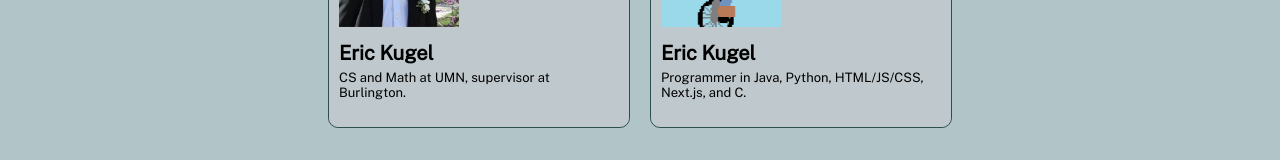
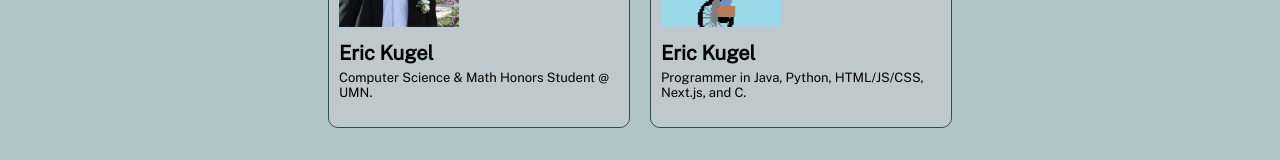
Before and after one commit to EricKugel/homepage-for-my-dog, a Next.js app: page / in a window 1280 px wide. Shown: the part 365-525 px from the top of the page. Built offline with nearby package versions, Linux system fonts and the light colour scheme; no server answers.

Commit message:
Career fair... gotsta have my resume up

```diff
--- a/pages/index.js
+++ b/pages/index.js
@@ -22,7 +22,7 @@ const App = () => {
           image = "/panel/linkedin.png"
           avatar = "/panel/linkedin-avatar.png"
           title = "Eric Kugel"
-          subtitle = "CS and Math at UMN, supervisor at Burlington."
+          subtitle = "Computer Science & Math Honors Student @ UMN."
           link = "https://www.linkedin.com/in/erickugel/"
         ></Panel>
         <Panel
```
Also changed, not shown: 1 other file (tests, documents, lock files or other folders).
